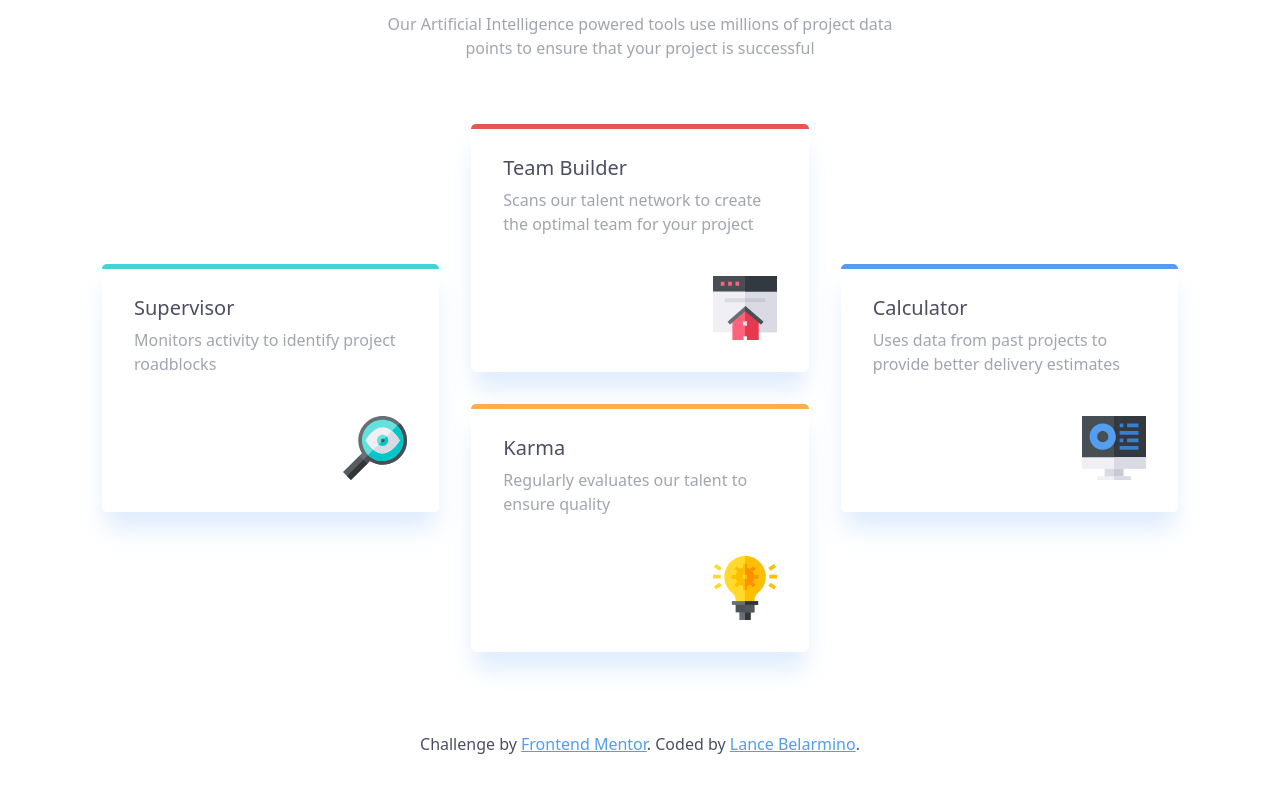
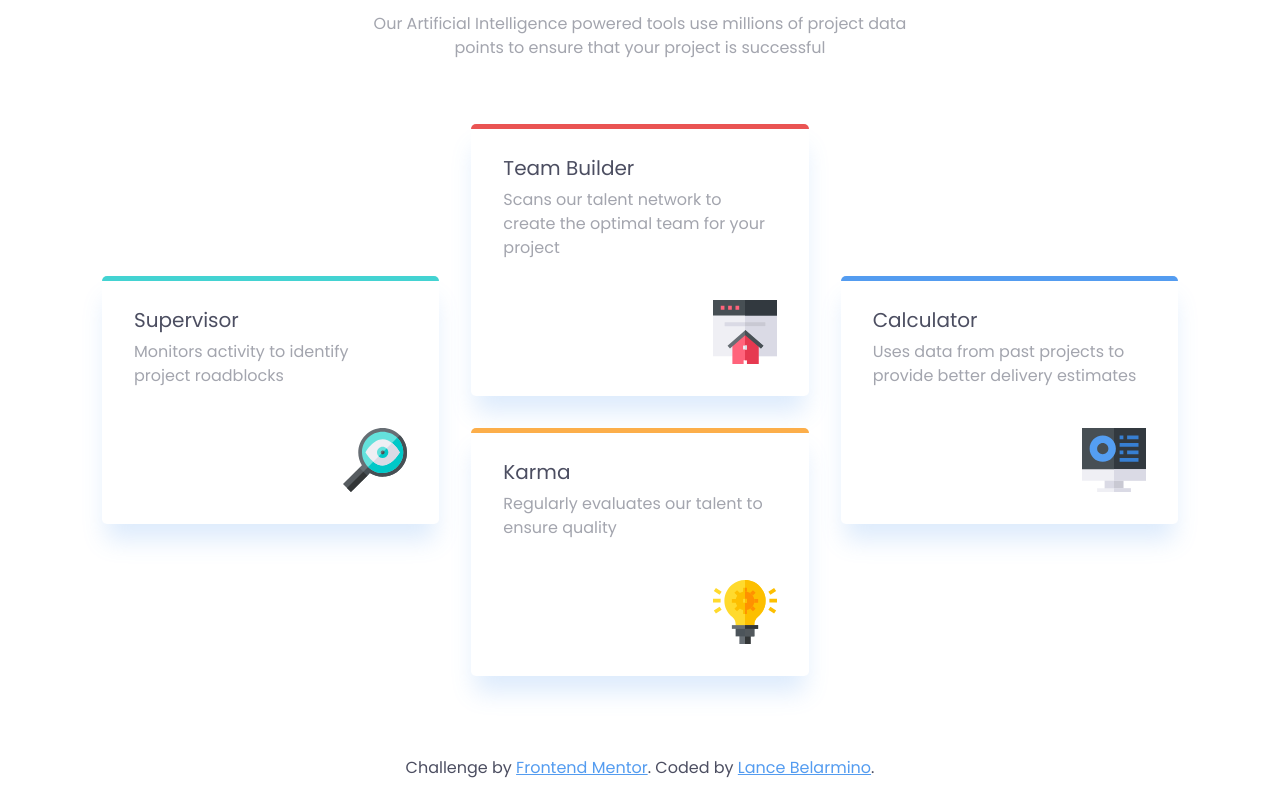
Before and after one commit to lncdwrd/four-card-feature, a website: page src/index.html in a window 1280 px wide. Shown: the part 204-994 px from the top of the page. Drawn offline with nearby package versions, Linux system fonts and the light colour scheme; files that its build step writes are made by us from their sources.

Commit message:
update font

```diff
--- a/src/index.html
+++ b/src/index.html
@@ -6,6 +6,8 @@
   <meta name="viewport" content="width=device-width, initial-scale=1.0">
   <title>Four Card Feature Section</title>
   <link rel="icon" type="image/png" sizes="32x32" href="./assets/favicon-32x32.png">
+  <link rel="preconnect" href="https://fonts.gstatic.com">
+  <link href="https://fonts.googleapis.com/css2?family=Poppins:wght@300;400;600&display=swap" rel="stylesheet">
   <link rel="stylesheet" href="./css/main.css">
 </head>
 <body>
--- a/src/scss/vendors/bootstrap/_variables.scss
+++ b/src/scss/vendors/bootstrap/_variables.scss
@@ -421,7 +421,7 @@ $aspect-ratios: (
 
 // scss-docs-start font-variables
 // stylelint-disable value-keyword-case
-$font-family-sans-serif:      system-ui, -apple-system, "Segoe UI", Roboto, "Helvetica Neue", Arial, "Noto Sans", "Liberation Sans", sans-serif, "Apple Color Emoji", "Segoe UI Emoji", "Segoe UI Symbol", "Noto Color Emoji" !default;
+$font-family-sans-serif:      "Poppins", system-ui, -apple-system, "Segoe UI", Roboto, "Helvetica Neue", Arial, "Noto Sans", "Liberation Sans", sans-serif, "Apple Color Emoji", "Segoe UI Emoji", "Segoe UI Symbol", "Noto Color Emoji" !default;
 $font-family-monospace:       SFMono-Regular, Menlo, Monaco, Consolas, "Liberation Mono", "Courier New", monospace !default;
 // stylelint-enable value-keyword-case
 $font-family-base:            var(--#{$variable-prefix}font-sans-serif) !default;
```
Also changed, not shown: dist/css/main.css, dist/index.html.
